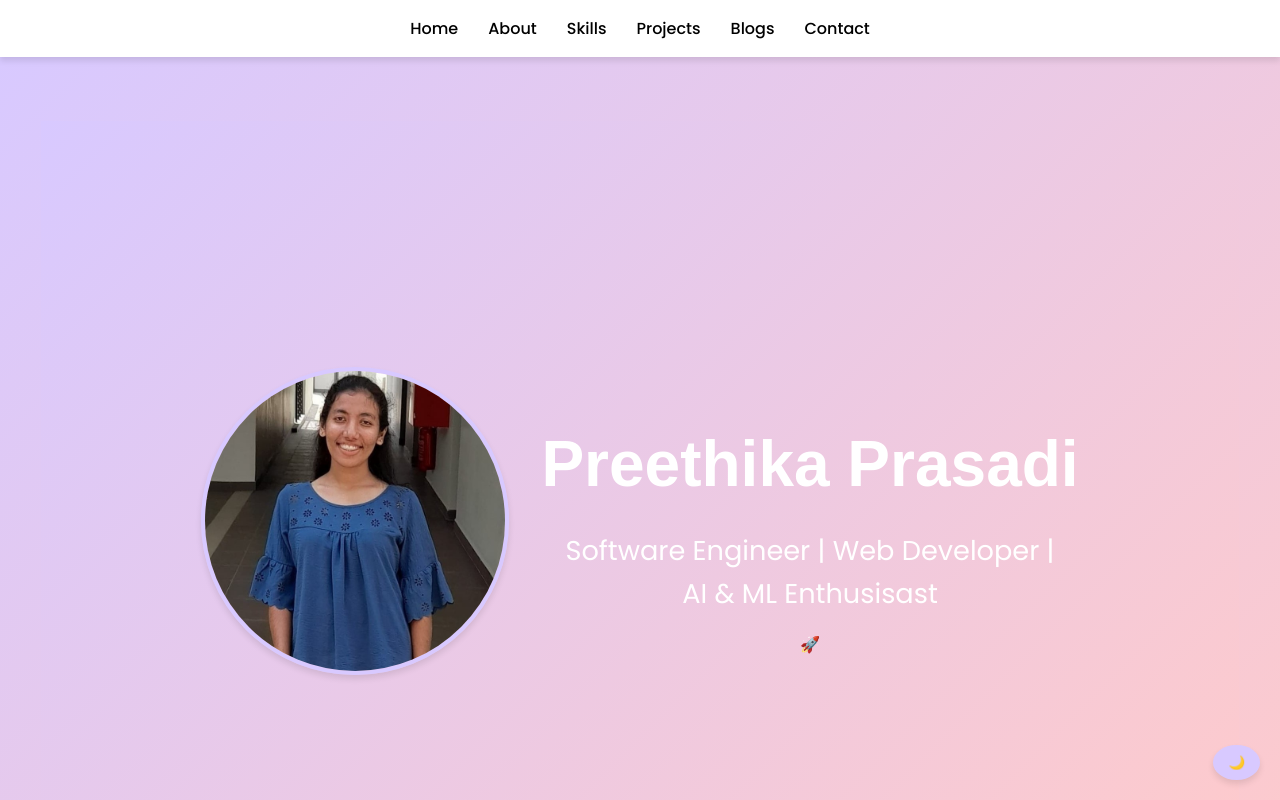
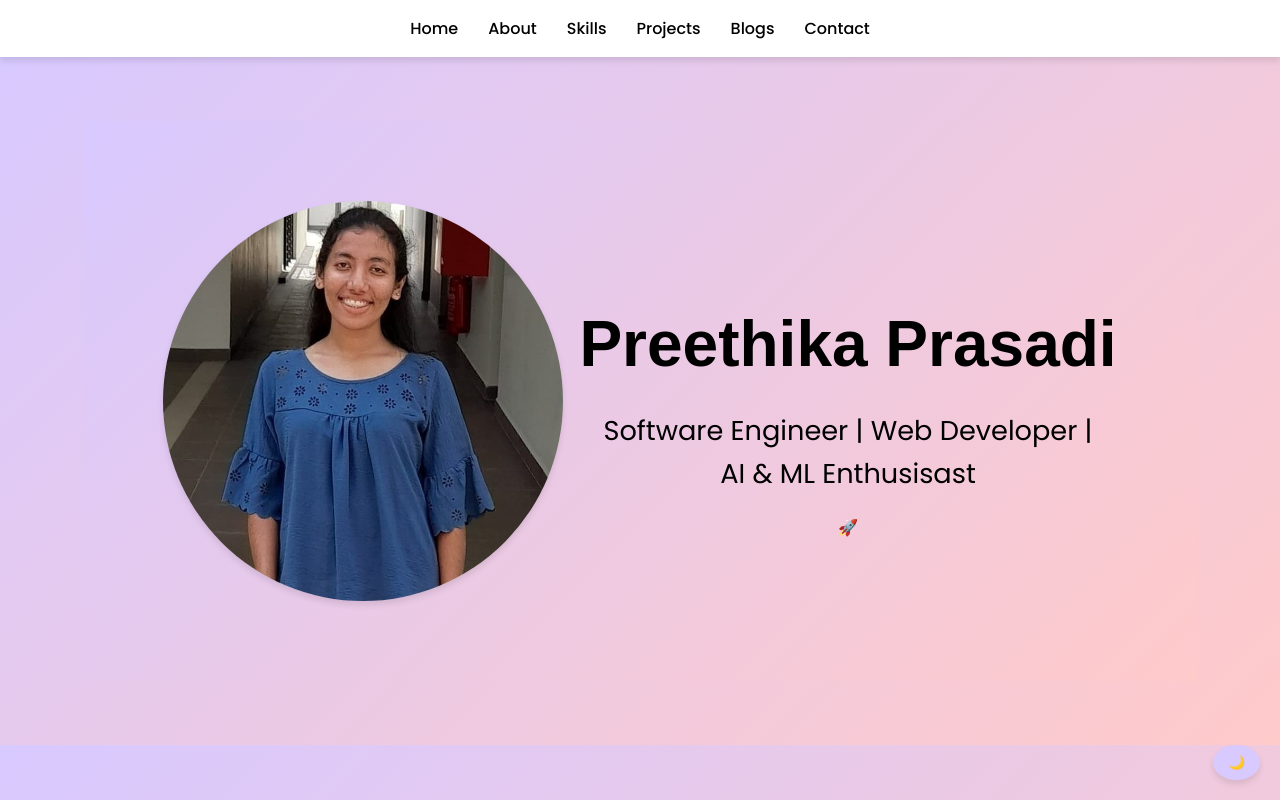
Before and after one commit to preethikaprasadi/Preethika_Prasadi-Portfolio, a React (Create React App) app: page / in a window 1280 px wide. Shown: the top 800 px of the page. Built offline with nearby package versions, Linux system fonts and the light colour scheme.

Commit message:
Update home page styles

```diff
--- a/src/components/Home.css
+++ b/src/components/Home.css
@@ -3,27 +3,27 @@
     flex-direction: column;
     align-items: center;
     justify-content: center;
-    min-height: 60vh;
+    min-height: 20vh;
     background: linear-gradient(135deg, var(--primary-color), var(--secondary-color));
-    color: white;
-    padding: 10rem;
+    color: rgb(0, 0, 0);
+    padding: 5rem;
   }
 
   .home-container {
     display: flex;
     align-items: center;
     justify-content: center;
-    gap: 2rem;
-    max-width: 1200px;
+    gap: 1rem;
+    max-width: 1600px;
     margin: 0 auto;
   }
 
   .photo-container {
     border-radius: 50%;
     overflow: hidden;
-    width: 300px;
-    height: 300px;
-    border: 4px solid var(--primary-color);
+    width: 400px;
+    height: 400px;
+
     box-shadow: var(--shadow);
   }
 
@@ -39,7 +39,7 @@
   }
 
   .text-container h1 {
-    font-size: 3rem;
+    font-size: 2rem;
     margin-bottom: 1rem;
   }
 
```
